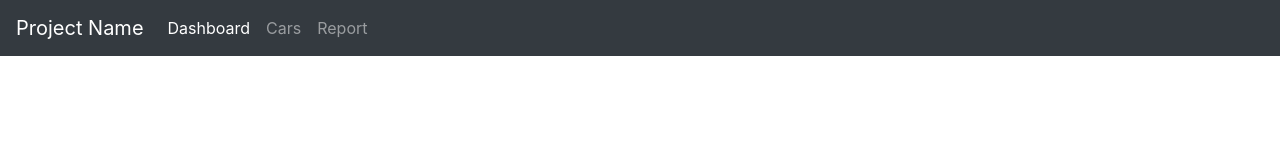
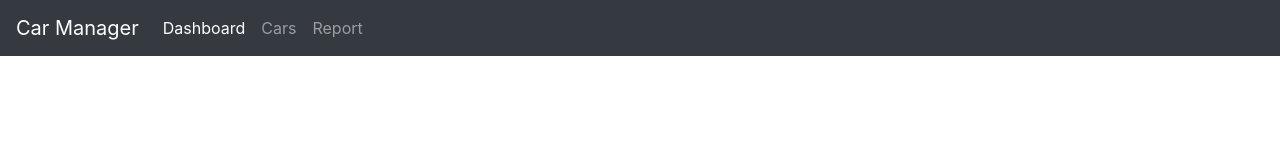
Before and after one commit to shure77/youtubeAngularTut, an Angular app: page / in a window 1280 px wide. Shown: the top 160 px of the page. Built offline with nearby package versions, Linux system fonts and the light colour scheme.

Commit message:
added routing

```diff
--- a/src/app/app.component.html
+++ b/src/app/app.component.html
@@ -1,6 +1,6 @@
 <!--Bootstrap starter template: https://getbootstrap.com/docs/4.3/examples/starter-template/-->
 <nav class="navbar navbar-expand-md navbar-dark bg-dark fixed-top">
-  <a class="navbar-brand" href="#">Project Name</a>
+  <a class="navbar-brand" href="#">{{title}}</a>
   <button class="navbar-toggler" type="button" data-toggle="collapse" data-target="#navbarsExampleDefault" aria-controls="navbarsExampleDefault" aria-expanded="false" aria-label="Toggle navigation">
     <span class="navbar-toggler-icon"></span>
   </button>
@@ -8,13 +8,13 @@
   <div class="collapse navbar-collapse" id="navbarsExampleDefault">
     <ul class="navbar-nav mr-auto">
       <li class="nav-item active">
-        <a class="nav-link" href="#">Dashboard <span class="sr-only">(current)</span></a>
+        <a class="nav-link" [routerLink]="['']">Dashboard</a>
       </li>
       <li class="nav-item">
-        <a class="nav-link" href="#">Cars <span class="sr-only">(current)</span></a>
+        <a class="nav-link" [routerLink]="['cars']">Cars</a>
       </li>
       <li class="nav-item">
-        <a class="nav-link" href="#">Report</a>
+        <a class="nav-link" [routerLink]="['reports']">Report</a>
       </li>
     </ul>
   </div>
@@ -22,6 +22,6 @@
 
 <main role="main" class="container">
 
-  <!--<router-outlet></router-outlet>-->
+  <router-outlet></router-outlet>
 
 </main><!-- /.container -->
--- a/src/app/app.component.ts
+++ b/src/app/app.component.ts
@@ -6,5 +6,5 @@ import { Component } from '@angular/core';
   styleUrls: ['./app.component.css']
 })
 export class AppComponent {
-  title = 'youtubeangular';
+  title = 'Car Manager';
 }
```
Also changed, not shown: src/app/app-routing.module.ts (added, +19 -0 lines), src/app/app.module.ts (+6 -1 lines).
